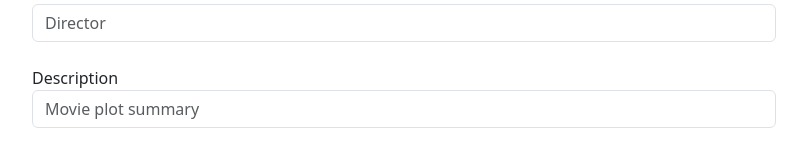
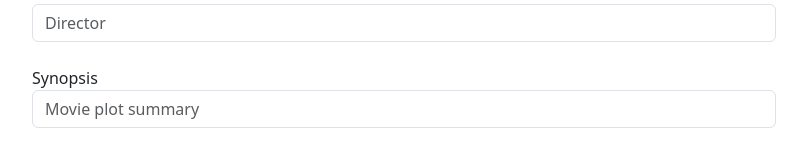
Before and after one commit to jamwalaman/react-moviesdata-frontend, a React (Create React App) app: page /edit-movie/1 in a window 1280 px wide. Shown: the part 289-445 px from the top of the page, without its empty margins (236-1043 px from the left). Built offline with nearby package versions, Linux system fonts and the light colour scheme; no server answers.

Commit message:
Add synopsis field and update date format for update page

```diff
--- a/src/components/UpdateMovieInfo.js
+++ b/src/components/UpdateMovieInfo.js
@@ -3,11 +3,13 @@ import { Link, useParams, useNavigate } from 'react-router-dom';
 import axios from 'axios';
 import { Helmet, HelmetProvider } from 'react-helmet-async';
 
+const { DateTime } = require("luxon"); //for date handling
+
 function UpdateMovieInfo(props) {
   const [movie, setMovie] = useState({
     title: '',
     director: '',
-    description: '',
+    synopsis: '',
     release_date: '',
     production: '',
   });
@@ -22,7 +24,7 @@ function UpdateMovieInfo(props) {
         setMovie({
           title: res.data.title,
           director: res.data.director,
-          description: res.data.description,
+          synopsis: res.data.synopsis,
           release_date: res.data.release_date,
           production: res.data.production,
         });
@@ -42,7 +44,7 @@ function UpdateMovieInfo(props) {
     const data = {
       title: movie.title,
       director: movie.director,
-      description: movie.description,
+      synopsis: movie.synopsis,
       release_date: movie.release_date,
       production: movie.production,
     };
@@ -107,13 +109,13 @@ function UpdateMovieInfo(props) {
             <br />
 
             <div className='form-group'>
-              <label htmlFor='description'>Description</label>
+              <label htmlFor='synopsis'>Synopsis</label>
               <input
                 type='text'
                 placeholder='Movie plot summary'
-                name='description'
+                name='synopsis'
                 className='form-control'
-                value={movie.description}
+                value={movie.synopsis}
                 onChange={onChange}
               />
             </div>
@@ -126,7 +128,7 @@ function UpdateMovieInfo(props) {
                 name='release_date'
                 placeholder="yyyy-mm-dd"
                 className='form-control'
-                value={movie.release_date}
+                value={DateTime.fromISO(movie.release_date).toFormat('yyyy-LL-dd')}
                 onChange={onChange}
               />
             </div>
```
